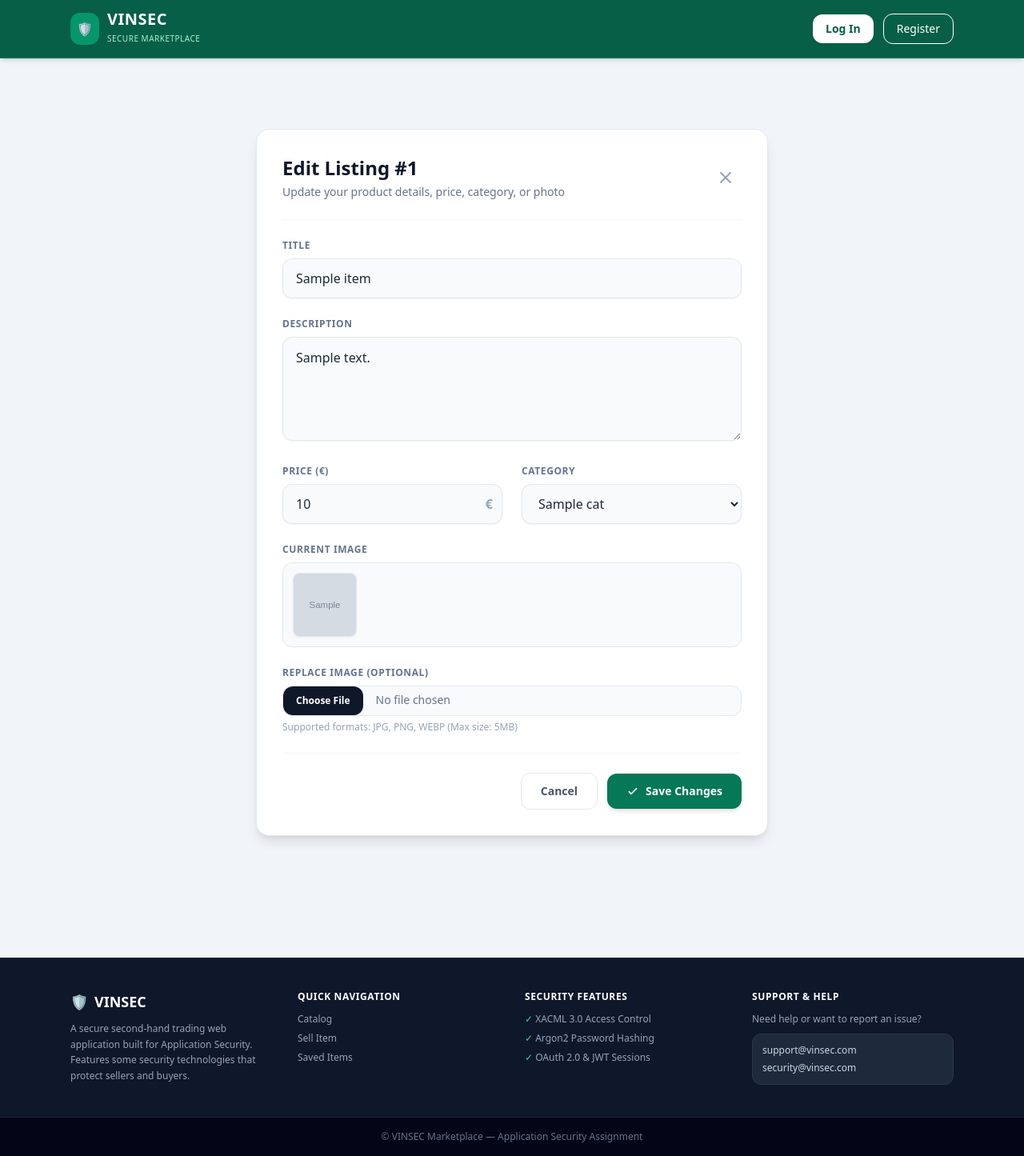
After one commit to Marinafabregat/AS-Labs, a FastAPI app: template templates/edit_item.html in a window 1280 px wide. The commit adds this page. Shown: the whole page at 80% size. Run offline with FastAPI, Linux system fonts and the light colour scheme; the template is opened without the code that fills it: most values are stand-ins (such as "Sample title", 1, 10 or a date in 2020); grey boxes marked "Sample" are stand-in pictures; parts of the project's set-up code (start-up, migrations or seed data) failed here and were passed over; some libraries are stand-ins or nearby versions.

Commit message:
modificaciones de compra

```diff
--- a/REQUIREMENTS.txt
+++ b/REQUIREMENTS.txt
@@ -17,3 +17,4 @@ python-multipart
 authlib>=1.2.0
 casbin>=1.5.0
 itsdangerous
+Pillow
--- a/main.py
+++ b/main.py
@@ -1,5 +1,7 @@
 import os
 import uuid
+import mimetypes
+import shutil
 from datetime import datetime, timedelta, timezone
 from pathlib import Path
 from types import SimpleNamespace
@@ -7,11 +9,11 @@ from urllib.parse import parse_qs, urlparse
 
 import requests
 from dotenv import load_dotenv
-from fastapi import FastAPI, HTTPException, Request, Form, Depends
+from fastapi import FastAPI, HTTPException, Request, Form, Depends, Response
 from fastapi.exceptions import RequestValidationError
 from starlette.exceptions import HTTPException as StarletteHTTPException
 from starlette.middleware.sessions import SessionMiddleware
-from fastapi.responses import JSONResponse,RedirectResponse, HTMLResponse
+from fastapi.responses import JSONResponse, RedirectResponse, HTMLResponse
 from fastapi.staticfiles import StaticFiles
 from fastapi.templating import Jinja2Templates
 from sqlalchemy import create_engine, inspect, text
@@ -20,26 +22,23 @@ from sqlmodel import Session, select
 from contextlib import asynccontextmanager
 
 from models import Base, User
-
 from db import engine, init_db, get_session
 from models import Category, Item, ItemReport, Like, ModPetition, Purchase, User, UserRole
 from auth import hash_password, verify_password, get_current_user, get_current_user_optional, require_admin
 from routes import users, auth, items
-from datetime import datetime
 
+load_dotenv() # secure site we'll probably have some keys in the environment or similar
 
-load_dotenv() #secure site we'll probably have some keys in the environment or similar
-
-project_root = os.path.dirname(os.path.dirname(__file__))
-db_path = os.path.join(project_root, "database.db")
-uploads_dir = os.path.join(project_root, "uploads")
-os.makedirs(uploads_dir, exist_ok=True)
+project_root = Path(__file__).resolve().parent
+db_path = project_root / "database.db"
+uploads_dir = project_root / "uploads"
+uploads_dir.mkdir(exist_ok=True)
 
 
 @asynccontextmanager
 async def lifespan(app: FastAPI):
     # IF YOU WANT DEFAULT DATA
-    if os.path.isfile(db_path):
+    if db_path.exists():
         print("database.db already exists, delete file if you'd like to start with default values")
         init_db()
     else:
@@ -64,9 +63,8 @@ app.add_middleware(
 )
 
 app.mount("/static", StaticFiles(directory="static"), name="static")
+app.mount("/uploads", StaticFiles(directory="uploads"), name="uploads")
 templates = Jinja2Templates(directory="templates")
-
-app.mount("/uploads", StaticFiles(directory="uploads"), name="uploads")
 
 app.include_router(users.router)
 app.include_router(items.router)
@@ -76,7 +74,7 @@ app.include_router(items.router)
 print("Marketplace application VINSEC started successfully.")
 
 @app.get("/", response_class=HTMLResponse)
-async def index(request: Request, session: Session = Depends(get_session),user=Depends(get_current_user_optional)):
+async def index(request: Request, session: Session = Depends(get_session), user=Depends(get_current_user_optional)):
     # Fetch categories and active items for the home page
     categories = session.exec(select(Category)).all()
     items = session.exec(select(Item)).all()
@@ -85,7 +83,6 @@ async def index(request: Request, session: Session = Depends(get_session),user=D
         name="index.html",
         context={"categories": categories, "items": items, "user": user},
     )
-
 
 
 @app.exception_handler(StarletteHTTPException)
@@ -116,6 +113,26 @@ async def general_exception_handler(request: Request, exc: Exception):
         context={"status_code": 500, "detail": str(exc)},
         status_code=500,
     )
+
+
+def copy_seed_image(source_filename: str) -> str:
+    """Busca la imagen base en static/ o uploads/ y la copia en uploads/ asignándole un UUID."""
+    ext = Path(source_filename).suffix.lower()
+    new_filename = f"{uuid.uuid4()}{ext}"
+    destination_path = uploads_dir / new_filename
+
+    possible_sources = [
+        project_root / "static" / source_filename,
+        uploads_dir / source_filename,
+    ]
+
+    for src in possible_sources:
+        if src.exists() and src.is_file():
+            shutil.copy(src, destination_path)
+            return new_filename
+
+    return source_filename
+
 
 def seed_default_data(engine):
     """Populate the database with default marketplace data for testing."""
@@ -172,12 +189,12 @@ def seed_default_data(engine):
         session.refresh(cat_electronics)
         session.refresh(cat_books)
 
-        # 3. Items
+        # 3. Items con nombres de imagen UUID generados dinámicamente
         item1 = Item(
             title="Vintage Mechanical Keyboard",
             description="Fully working retro mechanical keyboard with tactile blue switches.",
             price=75.00,
-            image_filename="keyboard.jpg",
+            image_filename=copy_seed_image("keyboard.jpg"),
             seller_id=seller_user.id,
             category_id=cat_electronics.id
         )
@@ -186,7 +203,7 @@ def seed_default_data(engine):
             title="Introduction to Computer Networks",
             description="Hardcover textbook in great condition.",
             price=25.50,
-            image_filename="textbook.jpg",
+            image_filename=copy_seed_image("textbook.jpg"),
             seller_id=seller_user.id,
             category_id=cat_books.id
         )
@@ -222,4 +239,4 @@ def seed_default_data(engine):
         session.add_all([item_like, item_purchase, mod_report, mod_petition])
         session.commit()
 
-        print("Default marketplace data seeded successfully.")
+        print("Default marketplace data seeded successfully with UUID images.")
--- a/routes/items.py
+++ b/routes/items.py
@@ -1,8 +1,9 @@
-import os
+import io
 import uuid
 from pathlib import Path
 from typing import Optional
 
+from PIL import Image
 from fastapi import APIRouter, Depends, File, Form, HTTPException, Request, UploadFile, status
 from fastapi.responses import HTMLResponse, RedirectResponse
 from fastapi.templating import Jinja2Templates
@@ -20,6 +21,14 @@ templates = Jinja2Templates(directory="templates")
 UPLOAD_DIR = Path("uploads")
 UPLOAD_DIR.mkdir(exist_ok=True)
 
+# Security rules for file uploads
+MAX_FILE_SIZE = 5 * 1024 * 1024  # 5 MB
+ALLOWED_EXTENSIONS = {".jpg", ".jpeg", ".png", ".webp"}
+ALLOWED_FORMATS = {"JPEG", "PNG", "WEBP"}
+FORMAT_TO_EXT = {"JPEG": ".jpg", "PNG": ".png", "WEBP": ".webp"}
+
+
+# --- 1. RUTAS ESTÁTICAS ---
 
 # Publish item page (GET)
 @router.get("/create", response_class=HTMLResponse)
@@ -36,7 +45,7 @@ async def create_item_page(
     )
 
 
-# Process item creation (POST)
+# Process item creation with Secure Upload Validation (POST)
 @router.post("/create")
 async def create_item(
     request: Request,
@@ -62,12 +71,59 @@ async def create_item(
             status_code=status.HTTP_400_BAD_REQUEST,
         )
 
-    file_ext = Path(image.filename).suffix
-    image_filename = f"{uuid.uuid4()}{file_ext}"
+    file_ext = Path(image.filename).suffix.lower()
+    if file_ext not in ALLOWED_EXTENSIONS:
+        return templates.TemplateResponse(
+            request,
+            "create_item.html",
+            {
+                "user": current_user,
+                "categories": categories,
+                "error": "Invalid file extension. Only JPG, PNG, and WEBP images are allowed.",
+            },
+            status_code=status.HTTP_400_BAD_REQUEST,
+        )
+
+    contents = await image.read()
+    if len(contents) > MAX_FILE_SIZE:
+        return templates.TemplateResponse(
+            request,
+            "create_item.html",
+            {
+                "user": current_user,
+                "categories": categories,
+                "error": "File size exceeds the 5MB limit.",
+            },
+            status_code=status.HTTP_400_BAD_REQUEST,
+        )
+
+    try:
+        img = Image.open(io.BytesIO(contents))
+        img.verify()
+
+        img = Image.open(io.BytesIO(contents))
+        real_format = img.format.upper() if img.format else ""
+
+        if real_format not in ALLOWED_FORMATS:
+            raise ValueError("Unsupported format")
+
+        safe_ext = FORMAT_TO_EXT.get(real_format, file_ext)
+
+    except Exception:
+        return templates.TemplateResponse(
+            request,
+            "create_item.html",
+            {
+                "user": current_user,
+                "categories": categories,
+                "error": "The uploaded file is not a valid or supported image.",
+            },
+            status_code=status.HTTP_400_BAD_REQUEST,
+        )
+
+    image_filename = f"{uuid.uuid4()}{safe_ext}"
     file_path = UPLOAD_DIR / image_filename
-
-    with open(file_path, "wb") as buffer:
-        buffer.write(await image.read())
+    img.save(file_path)
 
     new_item = Item(
         title=title,
@@ -121,7 +177,6 @@ async def get_purchased_items(
     current_user: User = Depends(get_current_active_user),
     session: Session = Depends(get_session),
 ):
-    # Usamos buyer_id para buscar las compras del usuario actual
     purchased_item_ids = session.exec(
         select(Purchase.item_id).where(Purchase.buyer_id == current_user.id)
     ).all()
@@ -169,7 +224,181 @@ async def my_items_page(
     )
 
 
-# Item Details
+# --- 2. RUTAS DINÁMICAS (EDICIÓN, BORRADO Y DETALLES) ---
+
+# Vista para editar artículo (GET)
+@router.get("/{item_id}/edit", response_class=HTMLResponse)
+async def edit_item_page(
+    request: Request,
+    item_id: int,
+    current_user: User = Depends(get_current_active_user),
+    session: Session = Depends(get_session),
+):
+    item = session.get(Item, item_id)
+    if not item or item.is_blacklisted:
+        raise HTTPException(status_code=404, detail="Item not found")
+
+    if item.seller_id != current_user.id:
+        raise HTTPException(status_code=403, detail="You are not authorized to edit this item")
+
+    already_bought = session.exec(
+        select(Purchase).where(Purchase.item_id == item_id)
+    ).first()
+    if already_bought:
+        raise HTTPException(status_code=400, detail="Cannot edit a product that has already been sold")
+
+    categories = session.exec(select(Category)).all()
+    return templates.TemplateResponse(
+        request,
+        "edit_item.html",
+        {"user": current_user, "item": item, "categories": categories},
+    )
+
+
+# Procesar edición de artículo (POST)
+@router.post("/{item_id}/edit")
+async def edit_item(
+    request: Request,
+    item_id: int,
+    title: str = Form(...),
+    description: str = Form(...),
+    price: float = Form(...),
+    category_id: int = Form(...),
+    image: Optional[UploadFile] = File(None),
+    current_user: User = Depends(get_current_active_user),
+    session: Session = Depends(get_session),
+):
+    item = session.get(Item, item_id)
+    if not item or item.is_blacklisted:
+        raise HTTPException(status_code=404, detail="Item not found")
+
+    if item.seller_id != current_user.id:
+        raise HTTPException(status_code=403, detail="You are not authorized to edit this item")
+
+    already_bought = session.exec(
+        select(Purchase).where(Purchase.item_id == item_id)
+    ).first()
+    if already_bought:
+        raise HTTPException(status_code=400, detail="Cannot edit a product that has already been sold")
+
+    categories = session.exec(select(Category)).all()
+
+    if image and image.filename:
+        file_ext = Path(image.filename).suffix.lower()
+        if file_ext not in ALLOWED_EXTENSIONS:
+            return templates.TemplateResponse(
+                request,
+                "edit_item.html",
+                {
+                    "user": current_user,
+                    "item": item,
+                    "categories": categories,
+                    "error": "Invalid file extension. Only JPG, PNG, and WEBP images are allowed.",
+                },
+                status_code=status.HTTP_400_BAD_REQUEST,
+            )
+
+        contents = await image.read()
+        if len(contents) > MAX_FILE_SIZE:
+            return templates.TemplateResponse(
+                request,
+                "edit_item.html",
+                {
+                    "user": current_user,
+                    "item": item,
+                    "categories": categories,
+                    "error": "File size exceeds the 5MB limit.",
+                },
+                status_code=status.HTTP_400_BAD_REQUEST,
+            )
+
+        try:
+            img = Image.open(io.BytesIO(contents))
+            img.verify()
+
+            img = Image.open(io.BytesIO(contents))
+            real_format = img.format.upper() if img.format else ""
+
+            if real_format not in ALLOWED_FORMATS:
+                raise ValueError("Unsupported format")
+
+            safe_ext = FORMAT_TO_EXT.get(real_format, file_ext)
+
+        except Exception:
+            return templates.TemplateResponse(
+                request,
+                "edit_item.html",
+                {
+                    "user": current_user,
+                    "item": item,
+                    "categories": categories,
+                    "error": "The uploaded file is not a valid or supported image.",
+                },
+                status_code=status.HTTP_400_BAD_REQUEST,
+            )
+
+        if item.image_filename:
+            old_file_path = UPLOAD_DIR / item.image_filename
+            if old_file_path.exists() and old_file_path.is_file():
+                old_file_path.unlink()
+
+        new_filename = f"{uuid.uuid4()}{safe_ext}"
+        new_file_path = UPLOAD_DIR / new_filename
+        img.save(new_file_path)
+        item.image_filename = new_filename
+
+    item.title = title
+    item.description = description
+    item.price = price
+    item.category_id = category_id
+
+    session.add(item)
+    session.commit()
+    session.refresh(item)
+
+    return RedirectResponse(
+        url=f"/items/{item.id}", status_code=status.HTTP_302_FOUND
+    )
+
+
+# Eliminar artículo (POST)
+@router.post("/{item_id}/delete")
+async def delete_item(
+    item_id: int,
+    current_user: User = Depends(get_current_active_user),
+    session: Session = Depends(get_session),
+):
+    item = session.get(Item, item_id)
+    if not item:
+        raise HTTPException(status_code=404, detail="Item not found")
+
+    if item.seller_id != current_user.id:
+        raise HTTPException(status_code=403, detail="You are not authorized to delete this item")
+
+    already_bought = session.exec(
+        select(Purchase).where(Purchase.item_id == item_id)
+    ).first()
+    if already_bought:
+        raise HTTPException(status_code=400, detail="Cannot delete a product that has already been sold")
+
+    likes = session.exec(select(Like).where(Like.item_id == item_id)).all()
+    for like in likes:
+        session.delete(like)
+
+    if item.image_filename:
+        file_path = UPLOAD_DIR / item.image_filename
+        if file_path.exists() and file_path.is_file():
+            file_path.unlink()
+
+    session.delete(item)
+    session.commit()
+
+    return RedirectResponse(
+        url="/items/my-items", status_code=status.HTTP_302_FOUND
+    )
+
+
+# Item Details (GET)
 @router.get("/{item_id}", response_class=HTMLResponse)
 async def item_detail(
     request: Request,
@@ -201,6 +430,9 @@ async def item_detail(
         ).first()
         is_purchased = existing_purchase is not None
 
+    # Detectar la alerta de falta de dirección enviada desde buy_item
+    missing_address_error = request.query_params.get("missing_address") == "true"
+
     return templates.TemplateResponse(
         request,
         "item_detail.html",
@@ -210,11 +442,12 @@ async def item_detail(
             "is_liked": is_liked,
             "is_owner": is_owner,
             "is_purchased": is_purchased,
+            "missing_address_error": missing_address_error,
         },
     )
 
 
-# Like or Dislike Item
+# Like or Dislike Item (POST)
 @router.post("/{item_id}/like")
 async def toggle_like(
     item_id: int,
@@ -243,9 +476,10 @@ async def toggle_like(
     )
 
 
-# Buy Item
+# Buy Item (POST)
 @router.post("/{item_id}/buy")
 async def buy_item(
+    request: Request,
     item_id: int,
     current_user: User = Depends(get_current_active_user),
     session: Session = Depends(get_session),
@@ -267,6 +501,14 @@ async def buy_item(
             status_code=400, detail="This product has already been sold"
         )
 
+    # Validar que el usuario tenga dirección en su perfil
+    user_address = getattr(current_user, "address", None) or getattr(current_user, "shipping_address", None)
+    if not user_address or not str(user_address).strip():
+        return RedirectResponse(
+            url=f"/items/{item_id}?missing_address=true",
+            status_code=status.HTTP_302_FOUND,
+        )
+
     purchase = Purchase(
         buyer_id=current_user.id, item_id=item.id, price_paid=item.price
     )
--- /dev/null
+++ b/templates/edit_item.html
@@ -0,0 +1,140 @@
+{% extends "base.html" %}
+
+{% block title %}VINSEC - Edit Listing #{{ item.id }}{% endblock %}
+
+{% block content %}
+<main class="max-w-2xl mx-auto my-10 p-4">
+    <div class="bg-white rounded-2xl shadow-lg border border-slate-200 p-8">
+
+        <!-- Card Header -->
+        <div class="flex items-center justify-between pb-6 mb-6 border-b border-slate-100">
+            <div>
+                <h1 class="text-2xl font-extrabold text-slate-900">Edit Listing #{{ item.id }}</h1>
+                <p class="text-sm text-slate-500 mt-1">Update your product details, price, category, or photo</p>
+            </div>
+            <a href="/items/{{ item.id }}" class="text-slate-400 hover:text-slate-600 p-2 rounded-xl hover:bg-slate-100 transition">
+                <svg class="w-6 h-6" fill="none" stroke="currentColor" viewBox="0 0 24 24">
+                    <path stroke-linecap="round" stroke-linejoin="round" stroke-width="2" d="M6 18L18 6M6 6l12 12"/>
+                </svg>
+            </a>
+        </div>
+
+        <!-- Missing Address Error Box -->
+        {% if missing_address_error %}
+        <div class="mb-6 p-4 bg-rose-50 border border-rose-200 rounded-2xl shadow-sm">
+            <div class="flex items-start gap-3">
+                <div class="p-2 bg-rose-100 rounded-xl text-rose-600 flex-shrink-0">
+                    <svg class="w-5 h-5" fill="none" stroke="currentColor" viewBox="0 0 24 24">
+                        <path stroke-linecap="round" stroke-linejoin="round" stroke-width="2" d="M17.657 16.657L13.414 20.9a1.998 1.998 0 01-2.827 0l-4.244-4.243a8 8 0 1111.314 0z"/>
+                        <path stroke-linecap="round" stroke-linejoin="round" stroke-width="2" d="M15 11a3 3 0 11-6 0 3 3 0 016 0z"/>
+                    </svg>
+                </div>
+                <div class="flex-1">
+                    <h4 class="text-xs font-bold uppercase tracking-wider text-rose-900 mb-1">Address Required</h4>
+                    <p class="text-xs text-rose-700 leading-relaxed mb-3">
+                        You must add a valid address in your profile before managing or creating listings.
+                    </p>
+                    <div class="flex items-center gap-2">
+                        <a href="/users/profile"
+                           class="inline-flex items-center justify-center bg-rose-600 hover:bg-rose-700 text-white text-xs font-extrabold py-2 px-3.5 rounded-xl shadow-sm transition">
+                            Go to Profile
+                        </a>
+                        <a href="/items/{{ item.id }}"
+                           class="inline-flex items-center justify-center bg-white border border-rose-200 text-rose-700 hover:bg-rose-100/60 text-xs font-bold py-2 px-3.5 rounded-xl transition">
+                            Cancel
+                        </a>
+                    </div>
+                </div>
+            </div>
+        </div>
+        {% endif %}
+
+        <!-- Standard Validation Error Box -->
+        {% if error %}
+        <div class="mb-6 p-4 bg-rose-50 border border-rose-200 text-rose-700 text-sm font-medium rounded-xl flex items-center gap-3">
+            <svg class="w-5 h-5 text-rose-500 flex-shrink-0" fill="none" stroke="currentColor" viewBox="0 0 24 24">
+                <path stroke-linecap="round" stroke-linejoin="round" stroke-width="2" d="M12 8v4m0 4h.01M21 12a9 9 0 11-18 0 9 9 0 0118 0z" />
+            </svg>
+            <span>{{ error }}</span>
+        </div>
+        {% endif %}
+
+        <form action="/items/{{ item.id }}/edit" method="POST" enctype="multipart/form-data" class="space-y-6">
+
+            <!-- Title Input -->
+            <div>
+                <label class="block text-xs font-bold text-slate-500 uppercase tracking-wider mb-2">Title</label>
+                <input type="text" name="title" value="{{ item.title }}" required
+                    class="w-full bg-slate-50 border border-slate-200 rounded-xl px-4 py-3 text-slate-800 font-medium focus:outline-none focus:bg-white focus:border-emerald-500 focus:ring-2 focus:ring-emerald-100 transition shadow-sm">
+            </div>
+
+            <!-- Description Input -->
+            <div>
+                <label class="block text-xs font-bold text-slate-500 uppercase tracking-wider mb-2">Description</label>
+                <textarea name="description" rows="4" required
+                    class="w-full bg-slate-50 border border-slate-200 rounded-xl px-4 py-3 text-slate-800 font-medium focus:outline-none focus:bg-white focus:border-emerald-500 focus:ring-2 focus:ring-emerald-100 transition shadow-sm leading-relaxed">{{ item.description }}</textarea>
+            </div>
+
+            <!-- Price & Category Grid -->
+            <div class="grid grid-cols-1 md:grid-cols-2 gap-6">
+                <div>
+                    <label class="block text-xs font-bold text-slate-500 uppercase tracking-wider mb-2">Price (€)</label>
+                    <div class="relative">
+                        <input type="number" step="0.01" name="price" value="{{ item.price }}" required
+                            class="w-full bg-slate-50 border border-slate-200 rounded-xl pl-4 pr-8 py-3 text-slate-800 font-medium focus:outline-none focus:bg-white focus:border-emerald-500 focus:ring-2 focus:ring-emerald-100 transition shadow-sm">
+                        <span class="absolute right-3 top-1/2 -translate-y-1/2 text-slate-400 font-bold">€</span>
+                    </div>
+                </div>
+
+                <div>
+                    <label class="block text-xs font-bold text-slate-500 uppercase tracking-wider mb-2">Category</label>
+                    <select name="category_id" required
+                        class="w-full bg-slate-50 border border-slate-200 rounded-xl px-4 py-3 text-slate-800 font-medium focus:outline-none focus:bg-white focus:border-emerald-500 focus:ring-2 focus:ring-emerald-100 transition shadow-sm">
+                        {% for category in categories %}
+                        <option value="{{ category.id }}" {% if category.id == item.category_id %}selected{% endif %}>
+                            {{ category.name }}
+                        </option>
+                        {% endfor %}
+                    </select>
+                </div>
+            </div>
+
+            <!-- Current Image Preview Card -->
+            <div>
+                <label class="block text-xs font-bold text-slate-500 uppercase tracking-wider mb-2">Current Image</label>
+                <div class="flex items-center gap-4 bg-slate-50 border border-slate-200 p-3 rounded-xl">
+                    {% if item.image_filename %}
+                        <img src="/uploads/{{ item.image_filename }}" alt="Current image" class="h-20 w-20 object-cover rounded-lg border border-slate-200 shadow-sm">
+                    {% else %}
+                        <div class="h-20 w-20 bg-slate-200 rounded-lg flex items-center justify-center text-slate-400 text-2xl">📷</div>
+                        <p class="text-xs text-slate-500">No image attached</p>
+                    {% endif %}
+                </div>
+            </div>
+
+            <!-- Replace Image File Input -->
+            <div>
+                <label class="block text-xs font-bold text-slate-500 uppercase tracking-wider mb-2">Replace Image (Optional)</label>
+                <input type="file" name="image" accept="image/jpeg,image/png,image/webp"
+                    class="block w-full text-sm text-slate-500 file:mr-4 file:py-2.5 file:px-4 file:rounded-xl file:border-0 file:text-xs file:font-bold file:bg-slate-900 file:text-white hover:file:bg-slate-800 border border-slate-200 rounded-xl bg-slate-50 cursor-pointer focus:outline-none transition">
+                <p class="text-xs text-slate-400 mt-1.5">Supported formats: JPG, PNG, WEBP (Max size: 5MB)</p>
+            </div>
+
+            <!-- Action Buttons -->
+            <div class="flex items-center justify-end gap-3 pt-6 border-t border-slate-100">
+                <a href="/items/{{ item.id }}"
+                   class="border border-slate-200 text-slate-600 hover:bg-slate-100 hover:text-slate-900 font-bold text-sm py-3 px-6 rounded-xl transition">
+                    Cancel
+                </a>
+                <button type="submit"
+                        class="bg-emerald-700 hover:bg-emerald-800 text-white font-extrabold text-sm py-3 px-6 rounded-xl shadow-md hover:shadow-lg transition flex items-center gap-2">
+                    <svg class="w-4 h-4" fill="none" stroke="currentColor" viewBox="0 0 24 24">
+                        <path stroke-linecap="round" stroke-linejoin="round" stroke-width="2.5" d="M5 13l4 4L19 7"/>
+                    </svg>
+                    <span>Save Changes</span>
+                </button>
+            </div>
+        </form>
+    </div>
+</main>
+{% endblock %}
```
Also changed, not shown: security_encryption.py (+13 -16 lines), templates/item_detail.html (+58 -2 lines), templates/users/profile.html (+12 -4 lines), uploads/08ed5fc1-d644-4f26-b60f-f53be4ca8847.jpg (deleted), uploads/1d496bfd-4af6-431b-a531-7256dc459c0f.jpg (added), uploads/49178388-9e08-4783-aded-aec5ab406155.webp (added), uploads/4ea1bc19-fd79-48ff-8e27-3be30faaf215.jpg (added), uploads/5c7bc19f-aece-411e-8f9e-107494e7b33b.webp (added), uploads/752a7181-4a56-47e1-a9da-1cdbf5ecdb04.jpg (added), uploads/7b06ee5f-b3a2-40f9-a393-2e5209281756.jpg (added).
